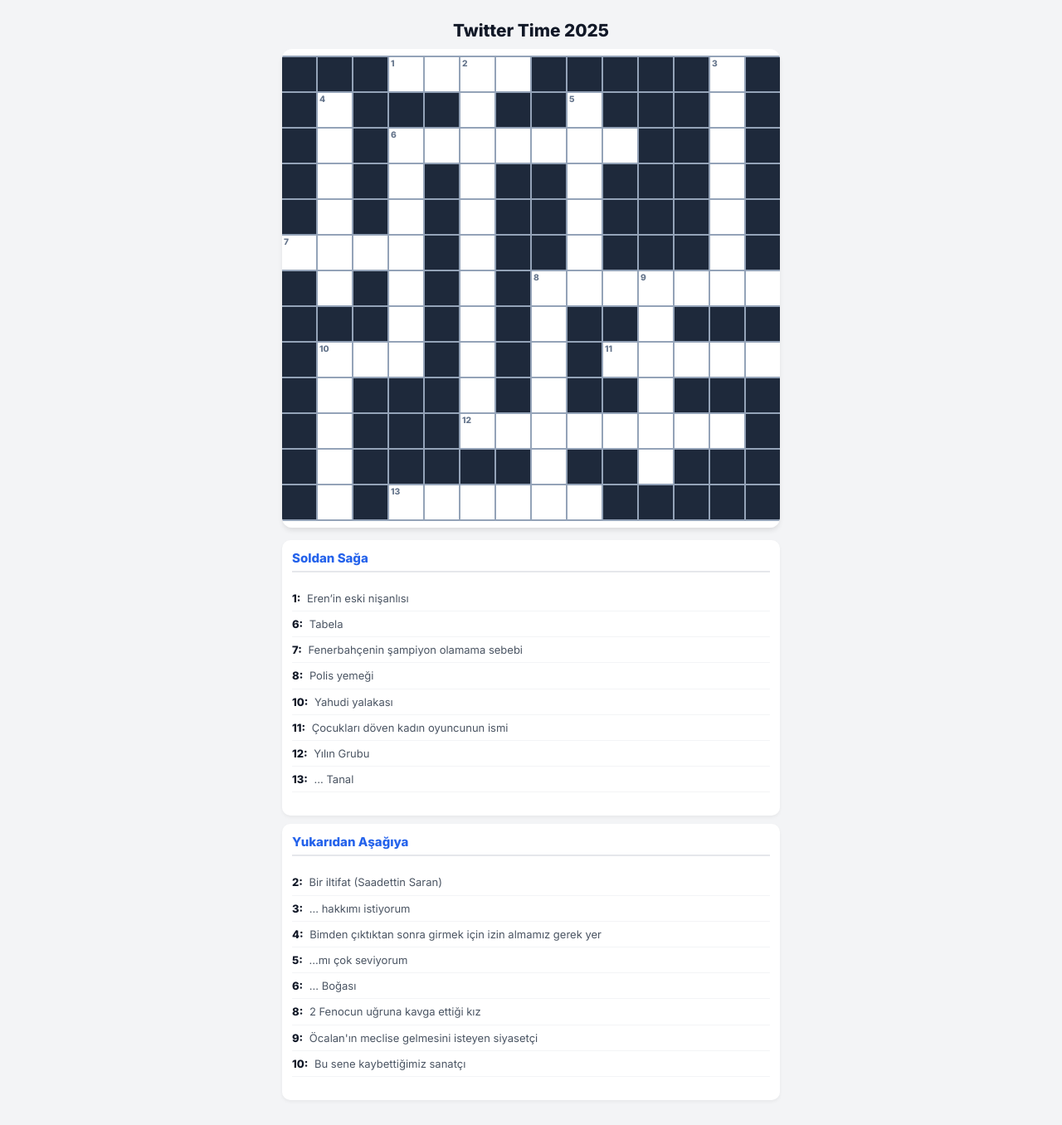
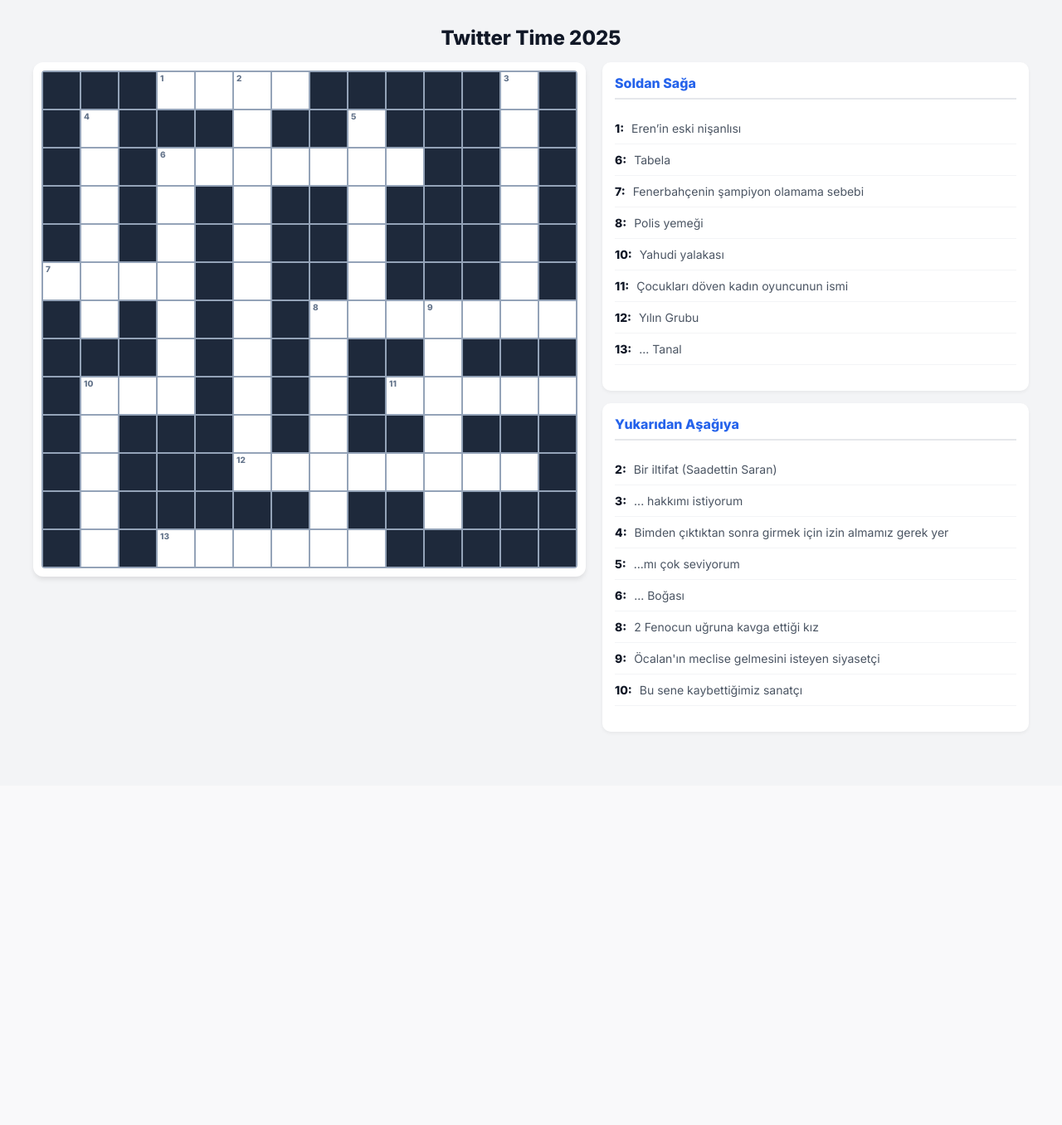
Before and after one commit to Bisbilge/bulmaca-sitesi, a Django app: page / in a window 1280 px wide. Shown: the whole page at 83% size. After the commit the page ends 884 px from the top, so only its background shows below. Run offline with Django 5.2, Linux system fonts and the light colour scheme.

Commit message:
Yeni bulmaca

```diff
--- a/templates/game/index.html
+++ b/templates/game/index.html
@@ -12,57 +12,56 @@
             --primary-color: #2563eb;
             --text-color: #111827;
             --cell-bg: #ffffff;
-
-            /* Varsayılan boyut (JS bunu ezecek) */
-            --cell-size: 40px;
-            /* Font boyutu kutunun %60'ı olsun */
-            --font-scale: 0.6;
+            /* Mobilde varsayılan boyut biraz daha küçük olsun */
+            --cell-size: 44px;
         }
 
         body {
             font-family: 'Inter', sans-serif;
             background-color: var(--bg-color);
             margin: 0;
-            padding: 10px;
+            padding: 15px 10px; /* Kenar boşlukları mobilde azaldı */
             display: flex;
             flex-direction: column;
             align-items: center;
             min-height: 100vh;
+            /* Mobilde aşağı çekince yenilemeyi engelle (App hissi verir) */
             overscroll-behavior-y: none;
         }
 
         h1 {
             color: var(--text-color);
-            margin-bottom: 10px;
-            font-size: 1.3rem;
+            margin-bottom: 15px;
+            font-size: 1.5rem; /* Mobilde başlık çok yer kaplamasın */
             text-align: center;
         }
 
         .game-container {
             display: flex;
-            flex-direction: column; /* Mobilde direkt alt alta */
-            align-items: center;
-            gap: 15px;
+            gap: 20px;
+            justify-content: center;
+            align-items: flex-start;
+            flex-wrap: wrap;
             width: 100%;
-            max-width: 600px; /* Tablette çok yayılmasın */
+            max-width: 1200px;
         }
 
         /* --- BULMACA KARTI --- */
         .puzzle-card {
             background: white;
-            padding: 8px;
+            padding: 10px; /* Mobilde padding azaldı */
             border-radius: 12px;
             box-shadow: 0 4px 6px -1px rgba(0, 0, 0, 0.1);
 
-            /* Genişlik %100 olsun ki JS ekranı tam ölçebilsin */
-            width: 100%;
-            box-sizing: border-box;
+            /* MOBİL İÇİN KRİTİK: */
+            /* Kartın genişliği ekranı aşarsa içerik taşmasın, kaydırılsın */
+            max-width: 100%;
+            overflow: auto;
+            -webkit-overflow-scrolling: touch; /* iOS'ta akıcı kaydırma */
 
             display: flex;
-            justify-content: center;
-
-            /* Yine de taşma koruması bırakalım (Çok büyük puzzlelar için) */
-            overflow-x: auto;
+            justify-content: center; /* Küçük bulmacaları ortalar */
+            align-items: flex-start; /* Büyük bulmacalarda üstte kalsın */
         }
 
         .grid-board {
@@ -71,6 +70,8 @@
             background-color: #94a3b8;
             border: 2px solid #94a3b8;
             border-radius: 4px;
+            /* Grid boşken bile çökmesin */
+            min-width: min-content;
         }
 
         .cell {
@@ -80,14 +81,15 @@
             position: relative;
         }
 
-        .cell.black { background-color: #1e293b; }
+        .cell.black {
+            background-color: #1e293b;
+        }
 
         .cell-number {
             position: absolute;
             top: 2px;
-            left: 2px;
-            /* Numara boyutu da dinamik olsun */
-            font-size: calc(var(--cell-size) * 0.25);
+            left: 3px;
+            font-size: 10px; /* Biraz küçülttük */
             font-weight: 700;
             color: #64748b;
             z-index: 5;
@@ -100,8 +102,7 @@
             height: 100%;
             border: none;
             text-align: center;
-            /* Font boyutu dinamik */
-            font-size: calc(var(--cell-size) * var(--font-scale));
+            font-size: 20px; /* Mobilde font çok büyükse taşabilir */
             font-weight: 800;
             text-transform: uppercase;
             outline: none;
@@ -112,47 +113,83 @@
             border-radius: 0;
             z-index: 10;
             cursor: text;
-            /* Dikey ortalama ayarı */
-            padding-top: calc(var(--cell-size) * 0.15);
+            padding-top: 8px;
+            /* Mobilde tıklayınca mavi yanıp sönmeyi kapat */
+            -webkit-tap-highlight-color: transparent;
         }
 
-        .cell input:focus { background-color: #dbeafe; }
+        .cell input:focus {
+            background-color: #dbeafe;
+        }
+
         .cell input.correct { background-color: #dcfce7 !important; color: #166534 !important; }
         .cell input.wrong { background-color: #fee2e2 !important; color: #991b1b !important; }
 
         /* --- İPUÇLARI --- */
         .clues-wrapper {
+            flex: 1;
+            min-width: 300px; /* Mobilde tam genişlik alacak */
             width: 100%;
             display: flex;
-            flex-direction: column;
-            gap: 10px;
-            padding-bottom: 20px;
+            flex-direction: column; /* Mobilde alt alta */
+            gap: 15px;
+            padding-bottom: 50px; /* Klavye açılınca en alttaki görünsün diye */
         }
 
         .clue-box {
             background: white;
-            padding: 12px;
+            padding: 15px;
             border-radius: 10px;
             box-shadow: 0 2px 4px rgba(0,0,0,0.05);
         }
 
         .clue-box h3 {
             margin-top: 0;
-            font-size: 15px;
+            font-size: 16px;
             color: var(--primary-color);
             border-bottom: 2px solid #e5e7eb;
-            padding-bottom: 6px;
+            padding-bottom: 8px;
         }
 
         .clue-box ul { padding: 0; list-style: none; }
         .clue-box li {
-            padding: 6px 0;
+            padding: 8px 0; /* Mobilde daha rahat okunsun diye biraz açtık */
             border-bottom: 1px solid #f3f4f6;
-            font-size: 13px;
-            line-height: 1.4;
+            font-size: 14px;
+            line-height: 1.5;
             color: #4b5563;
         }
-        .clue-box strong { color: #111827; margin-right: 4px; }
+        .clue-box strong { color: #111827; margin-right: 5px; }
+
+        /* --- MOBİL İÇİN ÖZEL MEDYA SORGULARI --- */
+        @media (max-width: 768px) {
+            :root {
+                /* Kutuları çok küçültmüyoruz, sığmazsa kaydırılsın istiyoruz */
+                --cell-size: 40px;
+            }
+
+            body {
+                padding: 10px 5px;
+            }
+
+            .game-container {
+                flex-direction: column;
+                align-items: center;
+                gap: 15px;
+            }
+
+            .puzzle-card {
+                width: 100%; /* Kart ekranı kaplasın */
+                box-sizing: border-box;
+                /* İçindeki grid büyükse kaydırma çubuğu çıksın */
+                justify-content: flex-start;
+            }
+
+            .clues-wrapper {
+                width: 100%;
+                min-width: auto;
+            }
+        }
     </style>
 </head>
 <body>
@@ -162,7 +199,7 @@
     {{ puzzle|json_script:"bulmaca-data" }}
 
     <div class="game-container">
-        <div class="puzzle-card" id="puzzle-card-container">
+        <div class="puzzle-card">
             <div id="grid" class="grid-board"></div>
         </div>
 
@@ -190,43 +227,14 @@
         const dataScript = document.getElementById('bulmaca-data');
         const puzzleData = JSON.parse(dataScript.textContent);
         const gridElement = document.getElementById('grid');
-        const cardContainer = document.getElementById('puzzle-card-container');
-
-        // --- AKILLI BOYUTLANDIRMA FONKSİYONU ---
-        function resizeGrid() {
-            if (!puzzleData || !puzzleData.width) return;
-
-            // 1. Ekranın (veya kartın) kullanılabilir genişliğini al
-            // 20px padding payı düşüyoruz
-            const availableWidth = cardContainer.clientWidth - 16;
-
-            // 2. Kolon sayısına böl
-            let newSize = Math.floor(availableWidth / puzzleData.width);
-
-            // 3. SINIRLARI BELİRLE:
-            // Maksimum 50px olsun (Masaüstünde dev gibi olmasın)
-            if (newSize > 50) newSize = 50;
-
-            // Minimum 32px olsun (Daha küçülürse parmakla basılamaz, o zaman kaydırma açılır)
-            if (newSize < 32) newSize = 32;
-
-            // 4. CSS Değişkenini Güncelle
-            document.documentElement.style.setProperty('--cell-size', newSize + 'px');
-        }
-
-        // Sayfa yüklenince ve ekran boyutu değişince hesapla
-        window.addEventListener('load', resizeGrid);
-        window.addEventListener('resize', resizeGrid);
 
         if (!puzzleData || !puzzleData.grid) {
             gridElement.innerHTML = "Veri Hatası";
         } else {
-            // İlk hesaplamayı hemen yap
-            resizeGrid();
-
-            // Grid Ayarı
+            // Grid kolon ayarı
             gridElement.style.gridTemplateColumns = `repeat(${puzzleData.width}, var(--cell-size))`;
 
+            // Numara sayacı
             let clueCounter = 1;
 
             puzzleData.grid.forEach((row, rowIndex) => {
@@ -237,12 +245,13 @@
                     if (cellValue === '#') {
                         cellDiv.classList.add('black');
                     } else {
-                        // Numaralandırma Mantığı (Aynı)
+                        // --- NUMARALANDIRMA MANTIĞI (Aynı) ---
                         const isAcrossStart = (colIndex === 0 || row[colIndex - 1] === '#') &&
                                               (colIndex + 1 < puzzleData.width && row[colIndex + 1] !== '#');
 
                         const prevRow = puzzleData.grid[rowIndex - 1];
                         const nextRow = puzzleData.grid[rowIndex + 1];
+
                         const isDownStart = (rowIndex === 0 || (prevRow && prevRow[colIndex] === '#')) &&
                                             (nextRow && nextRow[colIndex] !== '#');
 
@@ -253,12 +262,15 @@
                             cellDiv.appendChild(numSpan);
                             clueCounter++;
                         }
+                        // --------------------------------
 
                         const input = document.createElement('input');
                         input.maxLength = 1;
                         input.dataset.row = rowIndex;
                         input.dataset.col = colIndex;
                         input.dataset.answer = cellValue;
+
+                        // Mobilde klavye ayarları
                         input.setAttribute('inputmode', 'text');
                         input.setAttribute('autocomplete', 'off');
 
@@ -284,7 +296,7 @@
                 });
             });
 
-            // Yön Tuşları
+            // YÖN TUŞLARI (Aynı)
             document.addEventListener('keydown', (e) => {
                 if (document.activeElement.tagName !== "INPUT") return;
                 const current = document.activeElement;
```
